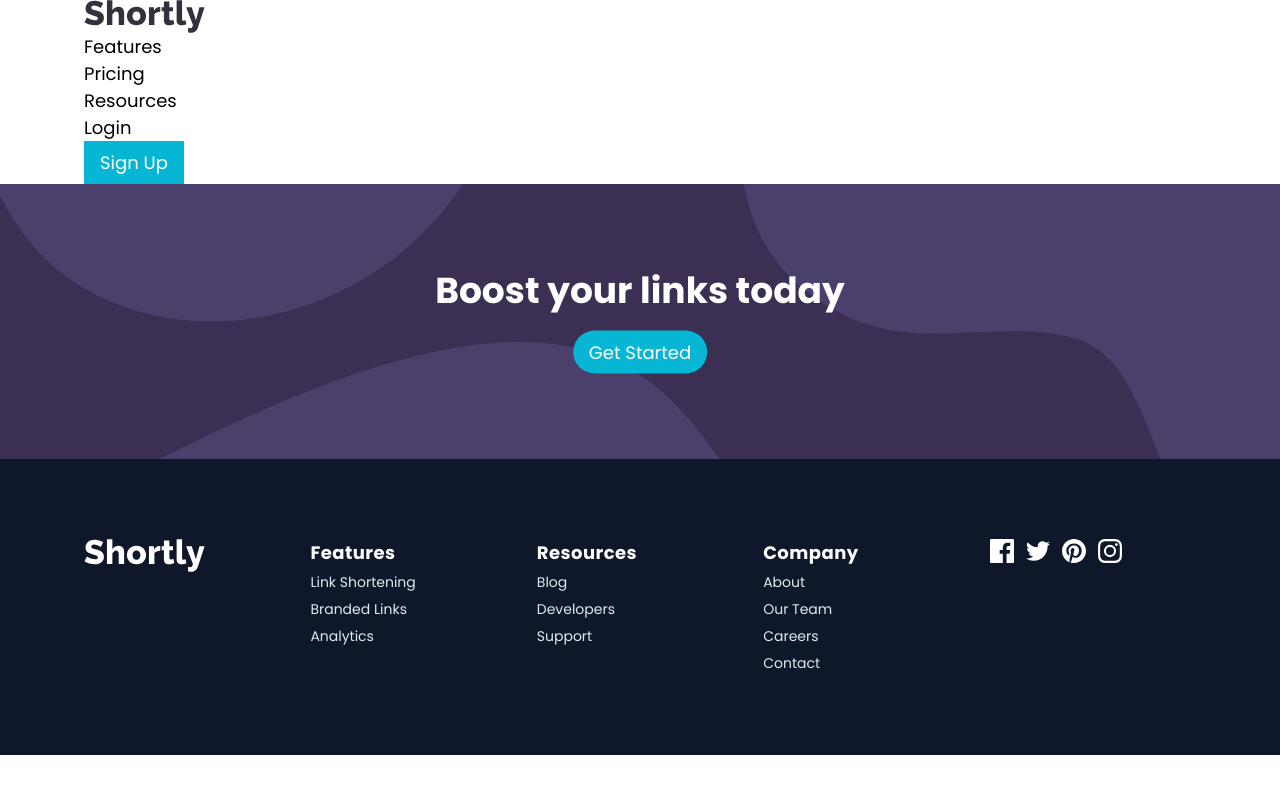
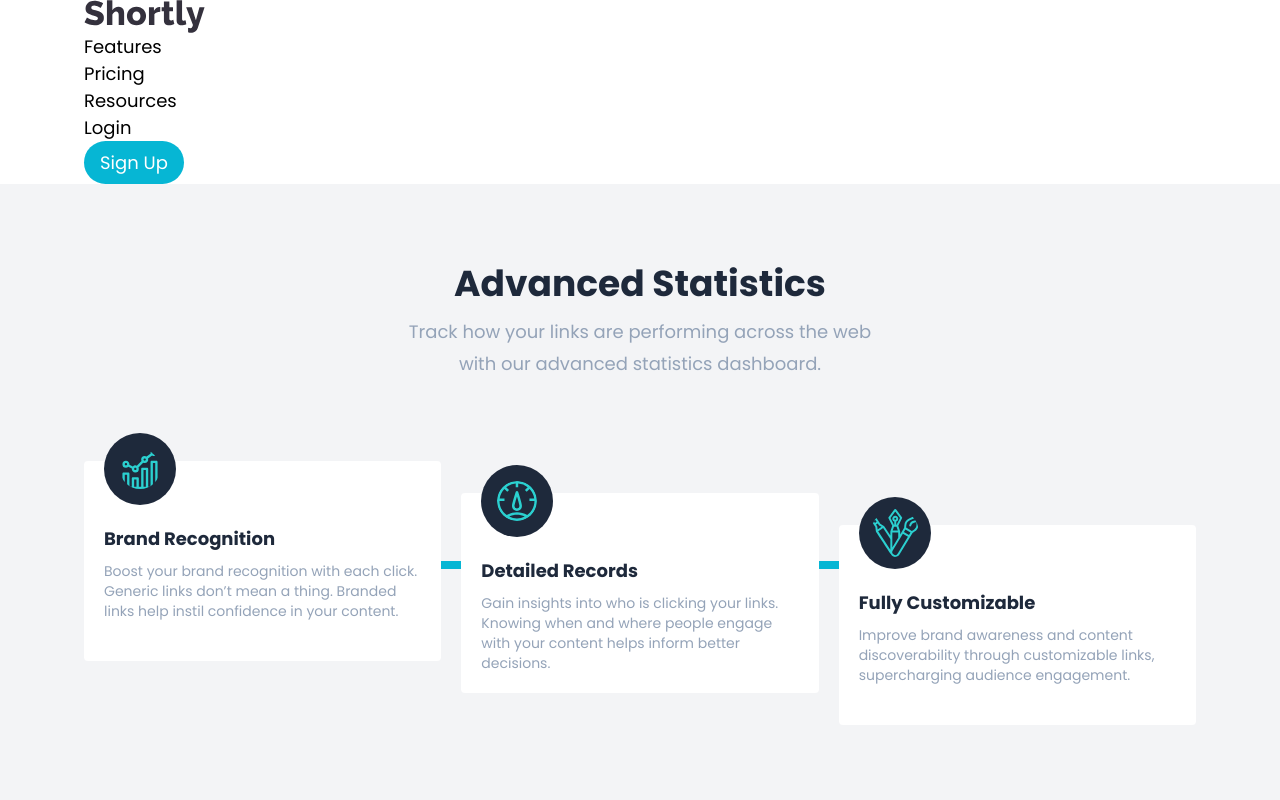
Before and after one commit to dilarauluturhan/shortly, a JavaScript app: page / in a window 1280 px wide. Shown: the top 800 px of the page. Built offline with nearby package versions, Linux system fonts and the light colour scheme; the HTML template or start-up script is replaced by a standard one.

Commit message:
feat: add advanced component

```diff
--- a/src/App.js
+++ b/src/App.js
@@ -1,3 +1,4 @@
+import Advanced from './components/Advanced';
 import Boost from './components/Boost';
 import Footer from './components/Footer';
 import Header from './components/Header';
@@ -6,6 +7,7 @@ export default function App() {
   return (
     <>
       <Header />
+      <Advanced />
       <Boost />
       <Footer />
     </>
--- a/src/components/Advanced.js
+++ b/src/components/Advanced.js
@@ -1,7 +1,49 @@
-import React from 'react';
+import brand from '../images/icon-brand-recognition.svg';
+import records from '../images/icon-detailed-records.svg';
+import fully from '../images/icon-fully-customizable.svg';
 
 export default function Advanced() {
   return (
-    <div>Advanced</div>
+    <>
+      <section className='bg-gray-100 py-10 lg:pt-20 lg:pb-40'>
+        <div className='max-width'>
+          <h2 className='text-4xl font-bold text-slate-800 mb-3 text-center'>Advanced Statistics</h2>
+          <p className='text-slate-400 text-center mb-10 lg:mb-20'>
+            Track how your links are performing across the web <br /> with our
+            advanced statistics dashboard.
+          </p>
+
+          <div className='relative card grid grid-cols-1 gap-5 md:grid-cols-2 lg:grid-cols-3'>
+          <div className='line'></div>
+            <article className='bg-white p-5 rounded relative'>
+              <img src={brand} alt='' className='p-4 -mt-12 bg-slate-800 rounded-full'/>
+              <h3 className='text-slate-800 text-lg mt-5 mb-2 font-bold'>Brand Recognition</h3>
+              <p className='text-slate-400 text-sm'>
+                Boost your brand recognition with each click. Generic links don’t
+                mean a thing. Branded links help instil confidence in your content.
+              </p>
+            </article>
+
+            <article className='bg-white p-5 rounded relative'>
+              <img src={records} alt='' className='p-4 -mt-12 bg-slate-800 rounded-full'/>
+              <h3 className='text-slate-800 text-lg mt-5 mb-2 font-bold'>Detailed Records</h3>
+              <p className='text-slate-400 text-sm'>
+                Gain insights into who is clicking your links. Knowing when and where
+                people engage with your content helps inform better decisions.
+              </p>
+            </article>
+
+            <article className='bg-white p-5 rounded relative'>
+              <img src={fully} alt='' className='p-3 -mt-12 bg-slate-800 rounded-full'/>
+              <h3 className='text-slate-800 text-lg mt-5 mb-2 font-bold'>Fully Customizable</h3>
+              <p className='text-slate-400 text-sm'>
+                Improve brand awareness and content discoverability through customizable
+                links, supercharging audience engagement.
+              </p>
+            </article>
+          </div>
+        </div>
+      </section>
+    </>
   )
 };
--- a/src/components/Boost.js
+++ b/src/components/Boost.js
@@ -11,7 +11,7 @@ export default function Boost() {
         </picture>
 
         <div className='flex items-center justify-center flex-col boost-inner'>
-          <h2 className='mb-5 text-3xl md:text-4xl text-white font-bold'>Boost your links today</h2>
+          <h2 className='mb-5 text-3xl md:text-4xl text-white font-bold text-center'>Boost your links today</h2>
           <button className='btn-cta rounded-full'>Get Started</button>
         </div>
       </section>
--- a/src/components/Header.js
+++ b/src/components/Header.js
@@ -17,7 +17,7 @@ export default function Header() {
         <div>
           <ul>
             <li><button>Login</button></li>
-            <li><button className='btn-cta'>Sign Up</button></li>
+            <li><button className='btn-cta rounded-full'>Sign Up</button></li>
           </ul>
         </div>
       </header>
--- a/src/index.css
+++ b/src/index.css
@@ -19,7 +19,7 @@ li {
 }
 
 p {
-    line-height: 1.6;
+    line-height: 1.8;
 }
 
 .max-width {
@@ -46,3 +46,18 @@ p {
 .btn-cta {
     @apply bg-cyan-500 py-2 px-4 text-white hover:opacity-75 transition-all duration-150;
 }
+
+@media (min-width: 1024px) {
+    .card article:nth-child(3) {
+        transform: translateY(2rem);
+    }
+
+    .card article:last-child {
+        transform: translateY(4rem);
+    }
+
+    .line {
+        @apply bg-cyan-500 h-2 w-full absolute;
+        top: 50%;
+    }
+}
```
Also changed, not shown: 1 other file (tests, documents, lock files or other folders).
